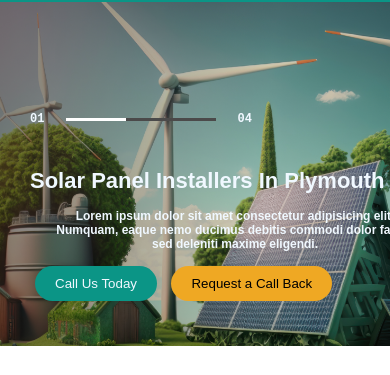
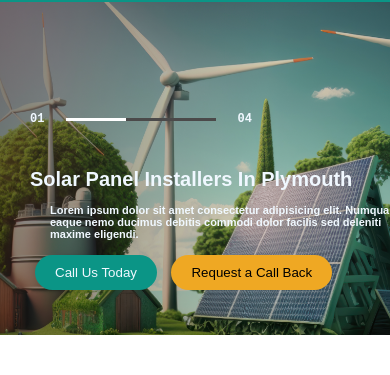
Before and after one commit to samaremad7/-Landing-Page, a plain HTML site: page index.html in a window 390 px wide. Shown: the part 86-461 px from the top of the page. Drawn offline with Linux system fonts and the light colour scheme.

Commit message:
style.css

```diff
--- a/style.css
+++ b/style.css
@@ -218,12 +218,13 @@ nav .contact {
         padding: 0px;
     }
     .home .text h1 {
-        font-size: 22px;
+        font-size: 20px;
     }
     .home .text p {
-        font-size: 12px;
+        font-size: 11px;
         font-weight: bold;
         padding: 0px;
+        text-align: left;
     }
 }
 /*\\\\\\\\\\\\\\\\\\\\\\\\\\\\\\\\\\\\\\\\\\\\\\\\\\\\\\\\\\\\\\\\\\\\\*/
@@ -375,7 +376,7 @@ nav .contact {
         margin: 0;
     }
     .right .imgR {
-        height: 60%;
+        height:60%;
         max-width: 70%;
         padding-top: 100px;
         position: absolute;
```
